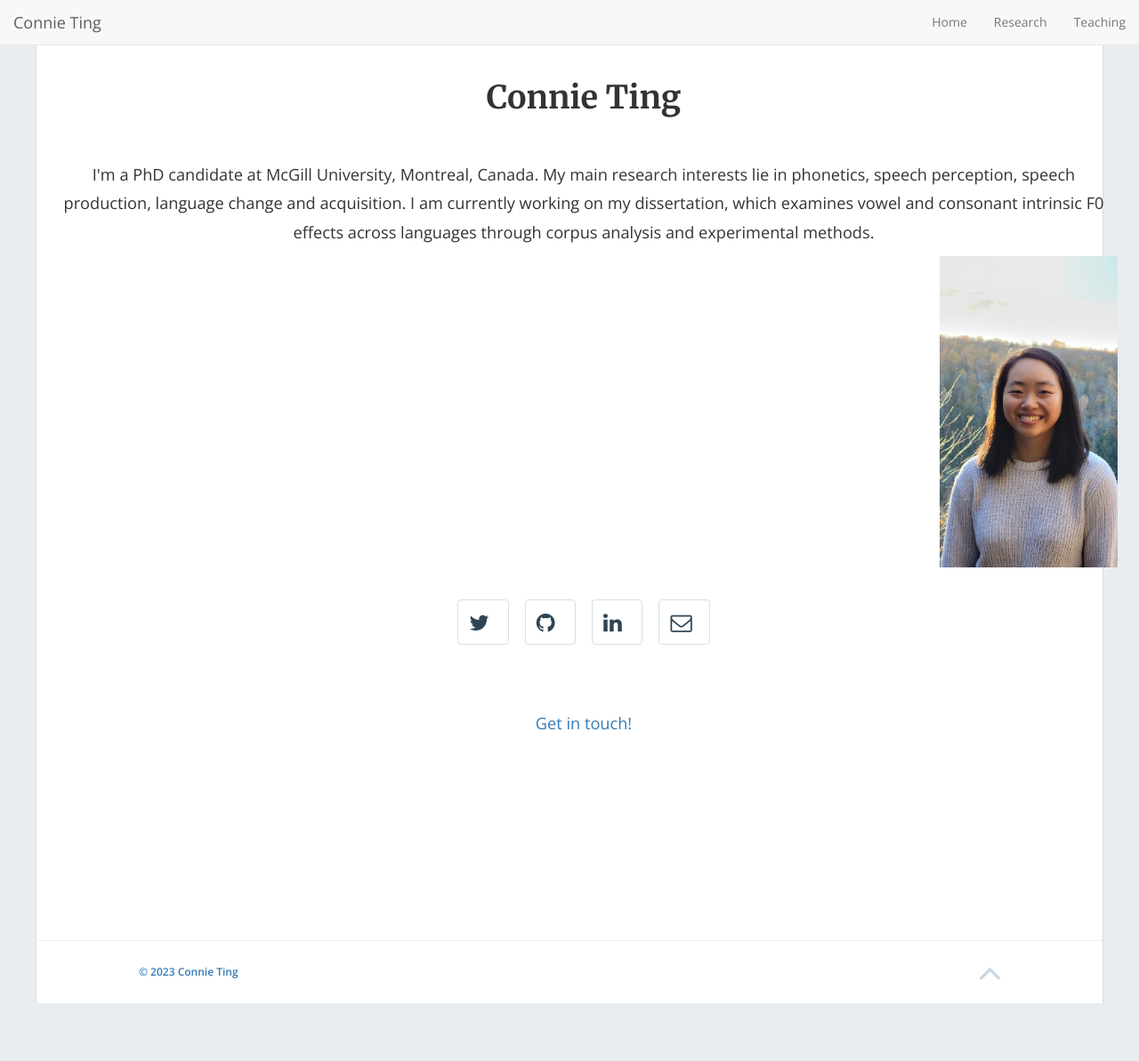
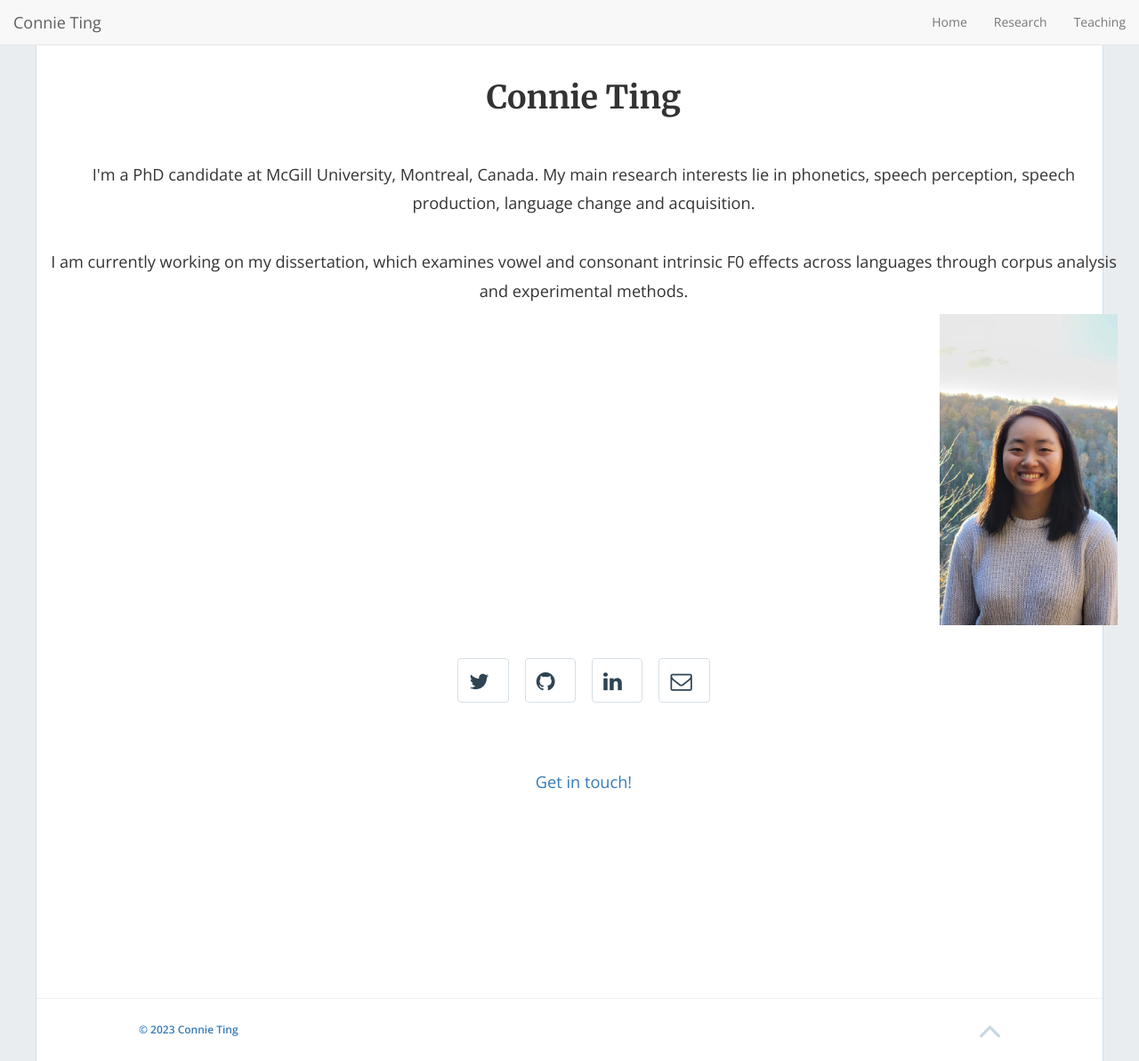
Before and after one commit to connieting/connieting.github.io, a Jekyll site: the page built from index.html, in a window 1280 px wide and 1193 px high. Shown: the whole window at 89% size. Built offline with Jekyll 4.4.1, drawn with Linux system fonts in a browser that asks for light colours; nearby versions of some CDN libraries.

Commit message:
Update home-hero.html
added row align-items-center

```diff
--- a/_includes/home-hero.html
+++ b/_includes/home-hero.html
@@ -11,13 +11,15 @@
           <br>
           <br>
 
-      <div class="row">
+      <div class="row align-items-center">
         <div class="col-4">
           {% if site.description != '' or site.enable_contact == true %}
             <p class="text-center">
               {% if site.description != '' %}
               {{site.description}}
               {% endif %}
+              <br>
+              <br>
               {% if site.thesis != '' %}
               {{site.thesis}}
               {% endif %}
```
